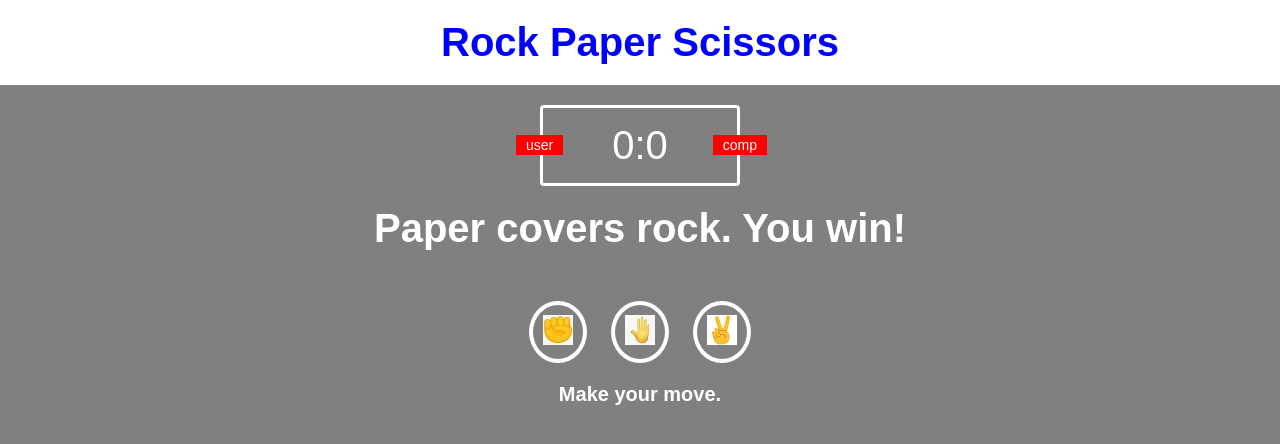
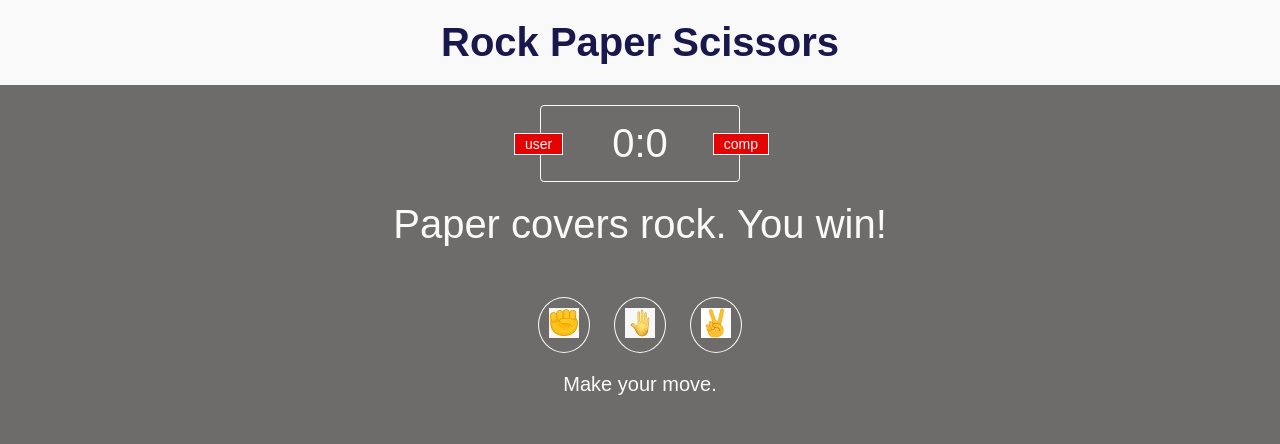
Before and after one commit to salauib/Rock-Paper-Scissors, a plain HTML site: page index.htm in a window 1280 px wide. Drawn offline with Linux system fonts and the light colour scheme.

Commit message:
Few changes to colors, texts and buttons

```diff
--- a/index.css
+++ b/index.css
@@ -5,16 +5,16 @@
 }
 
 body {
-    background-color: grey;
+    background-color: rgb(110, 107, 107);
 }
 
 header {
-    background-color: white;
+    background-color: rgb(250, 249, 249);
     padding: 20px;
 }
 
 header h1 {
-    color: blue;
+    color: rgb(24, 24, 77);
     text-align: center;
     font-family: sans-serif;
     font-size: 40px;
@@ -23,22 +23,23 @@ header h1 {
 .score-board {
     margin: 20px auto;
     padding: 15px 20px;
-    border: 3px solid white;
+    border: 1px solid rgb(250, 249, 249);
     border-radius: 4px;
     width: 200px;
     text-align: center;
-    color: white;
+    color: rgb(250, 249, 249);
     font-size: 40px;
     font-family: sans-serif;
     position: relative;
 }
 
 .badge {
-    background-color: red;
-    color: white;
+    background-color: rgb(228, 3, 3);
+    color: rgb(250, 249, 249);
     font-size: 14px;
     font-family: sans-serif;
     padding: 2px 10px;
+    border: 1px solid rgb(250, 249, 249);
 }
 
 #user-label {
@@ -55,13 +56,13 @@ header h1 {
 
 .results {
     font-size: 40px;
-    color: white;
+    color: rgb(250, 249, 249);
 }
 
 .results>p {
     text-align: center;
     font-family: sans-serif;
-    font-weight: bold;
+    font-weight: lighter;
 }
 
 .choices {
@@ -71,7 +72,7 @@ header h1 {
 
 .choice {
     display: inline-block;
-    border: 4px solid white;
+    border: 1px solid rgb(250, 249, 249);
     border-radius: 50%;
     padding: 10px;
     margin: 0 10px;
@@ -80,14 +81,14 @@ header h1 {
 
 .choice:hover {
     cursor: pointer;
-    background-color: rgb(167, 154, 154);
+    background-color: rgb(124, 122, 122);
 }
 
 #action-message {
     text-align: center;
-    color: white;
+    color: rgb(250, 249, 249);
     font-family: sans-serif;
     font-size: 20px;
-    font-weight: bold;
+    font-weight: lighter;
     margin-top: 20px;
 }
```
